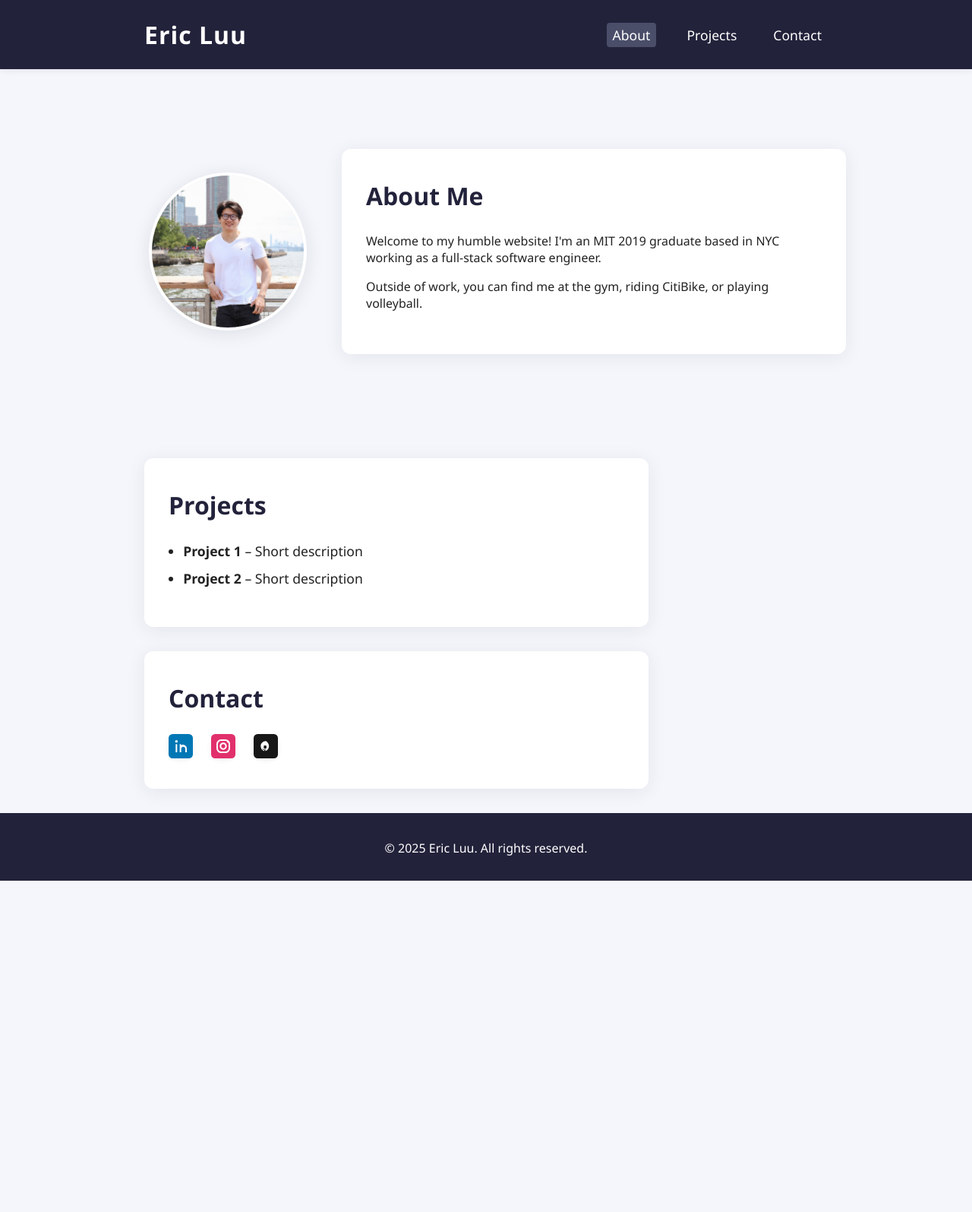
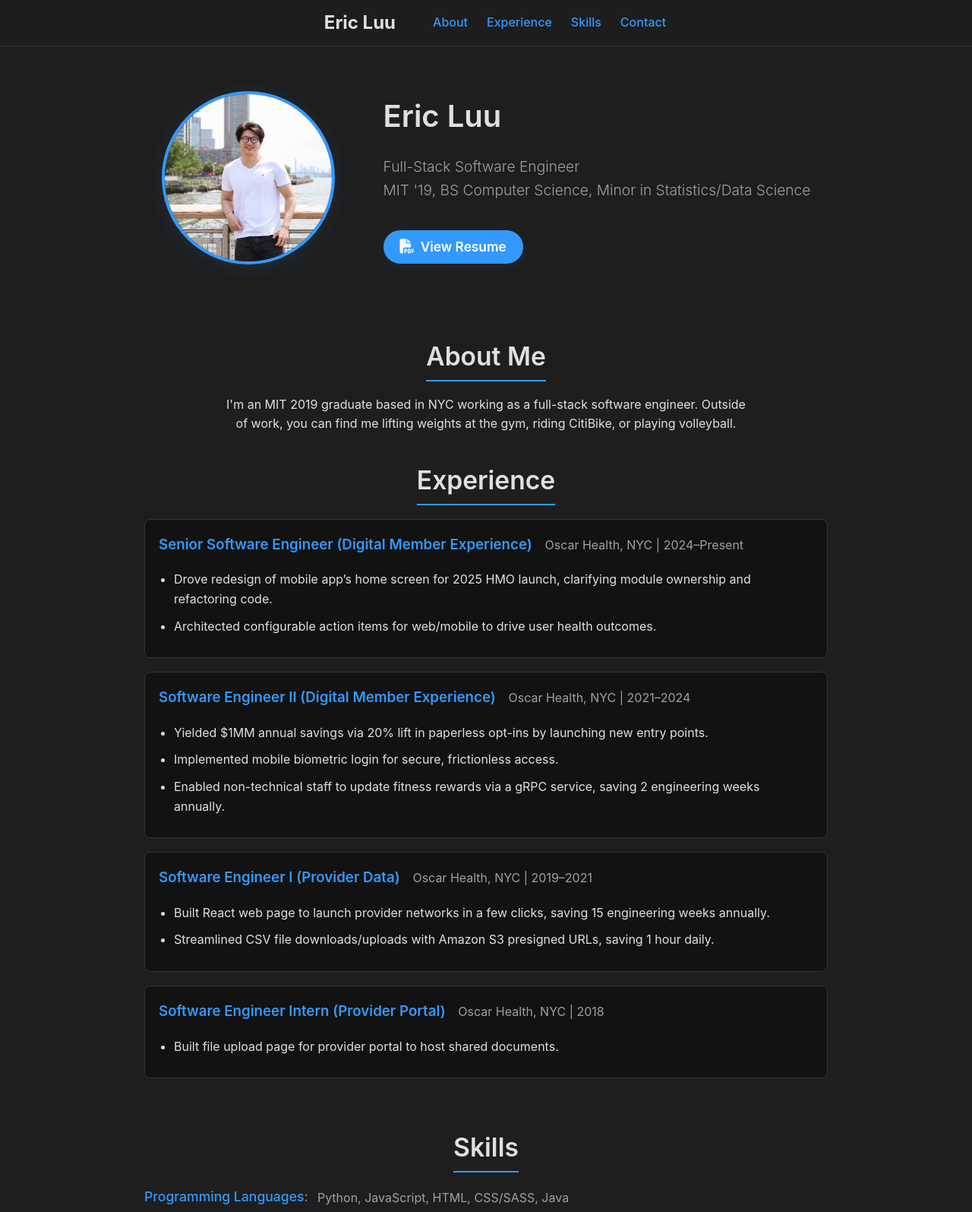
Before and after one commit to ericluu212/ericluu212, a plain HTML site: page index.html in a window 1280 px wide. Shown: the top 1595 px of the page at 76% size. Before the commit the page ends 1159 px from the top, so only its background shows below. Drawn offline with Linux system fonts and the light colour scheme.

Commit message:
Redesign personal website and add link to resume PDF

```diff
--- a/css/styles.css
+++ b/css/styles.css
@@ -1,196 +1,363 @@
-/* Make Projects and Contact sections match About section width */
-.full-width-section {
-    max-width: 900px;
-    margin: 0 auto;
-    padding: 0 1.5rem;
-}
-/* About section flex layout */
-.about-flex {
-    display: flex;
-    align-items: center;
-    justify-content: center;
-    gap: 2.5rem;
-    min-height: 60vh;
+/* General Setup */
+:root {
+    --bg-color: #121212;
+    --surface-color: #1e1e1e;
+    --primary-text-color: #e0e0e0;
+    --secondary-text-color: #a0a0a0;
+    --accent-color: #3399ff;
+    --accent-hover-color: #57b0ff;
 }
 
-.about-img-col {
-    flex: 0 0 220px;
-    display: flex;
-    align-items: center;
-    justify-content: center;
+html {
+    scroll-behavior: smooth;
 }
 
-.profile-photo {
-    width: 200px;
-    height: 200px;
-    object-fit: cover;
-    border-radius: 50%;
-    box-shadow: 0 4px 24px rgba(34,34,59,0.10);
-    border: 4px solid #fff;
-    background: #eee;
-}
-
-.about-card-col {
-    flex: 1 1 350px;
-    min-width: 0;
-}
-
-@media (max-width: 800px) {
-    .about-flex {
-        flex-direction: column;
-        gap: 1.5rem;
-    }
-    .about-img-col {
-        margin-bottom: 1rem;
-    }
-    .profile-photo {
-        width: 140px;
-        height: 140px;
-    }
-}
-/* Social Icons */
-.social-icons {
-    display: flex;
-    gap: 1.5rem;
-    margin-top: 1.5rem;
-}
-
-.social-icons a {
-    display: inline-flex;
-    align-items: center;
-    transition: transform 0.15s, box-shadow 0.15s;
-    border-radius: 50%;
-    box-shadow: 0 2px 8px rgba(34,34,59,0.08);
-}
-
-.social-icons a:hover {
-    transform: translateY(-4px) scale(1.08);
-    box-shadow: 0 6px 16px rgba(34,34,59,0.15);
-}
-/* styles.css - Basic starter styles for your personal website */
-
 body {
-    font-family: 'Segoe UI', 'Roboto', Arial, sans-serif;
+    font-family: -apple-system, BlinkMacSystemFont, 'Segoe UI', Roboto, Helvetica, Arial, sans-serif;
     margin: 0;
-    padding: 0;
-    background: #f4f6fb;
-    color: #222;
-    min-height: 100vh;
-    display: flex;
-    flex-direction: column;
-}
-
-header {
-    background: #22223b;
-    color: #fff;
-    box-shadow: 0 2px 8px rgba(34,34,59,0.08);
-    position: sticky;
-    top: 0;
-    z-index: 100;
+    padding-top: 56px;
+    /* Space for the fixed header */
+    background-color: var(--surface-color);
+    color: var(--primary-text-color);
+    line-height: 1.6;
 }
 
 .container {
     max-width: 900px;
     margin: 0 auto;
-    padding: 0 1.5rem;
+    padding: 0 12px;
+}
+
+h1,
+h2,
+h3,
+h4 {
+    color: var(--primary-text-color);
+    font-weight: 600;
+}
+
+h2 {
+    font-size: 2.1rem;
+    margin-bottom: 18px;
+    margin-top: 0;
+    text-align: center;
+    border-bottom: 2px solid var(--accent-color);
+    padding-bottom: 4px;
+    display: inline-block;
 }
 
 section {
-    scroll-margin-top: 90px;
+    padding: 16px 0 18px 0;
+    text-align: center;
+    background-color: var(--surface-color);
 }
 
-.nav-container {
+a {
+    color: var(--accent-color);
+    text-decoration: none;
+    transition: color 0.3s ease;
+}
+
+a:hover {
+    color: var(--accent-hover-color);
+}
+
+/* Header */
+#main-header {
+    background-color: rgba(30, 30, 30, 0.85);
+    backdrop-filter: blur(10px);
+    border-bottom: 1px solid #333;
+    position: fixed;
+    top: 0;
+    left: 0;
+    width: 100%;
+    height: 60px;
+    z-index: 1000;
     display: flex;
     align-items: center;
-    justify-content: space-between;
-    padding: 1.5rem 0;
 }
 
-.logo {
-    font-size: 2rem;
-    font-weight: 700;
-    letter-spacing: 1px;
+#main-header .header-content {
+    display: flex;
+    justify-content: space-between;
+    align-items: center;
+    height: 100%;
+    width: 100%;
+    max-width: 900px;
+    margin: 0 auto;
+    padding: 0 12px;
+}
+
+#main-header .logo {
+    font-weight: bold;
+    font-size: 1.5rem;
+    color: var(--primary-text-color);
+    display: flex;
+    align-items: center;
+    height: 60px;
+}
+
+#main-header nav {
+    display: flex;
+    align-items: center;
+    height: 60px;
+}
+
+#main-header nav a {
+    margin-left: 25px;
+    font-size: 1rem;
+    font-weight: 500;
+    vertical-align: middle;
+    display: flex;
+    align-items: center;
+    height: 60px;
+}
+
+/* Hero Section */
+#hero {
+    padding-top: 48px;
+    padding-bottom: 48px;
+}
+
+.profile-photo {
+    width: 180px;
+    height: 180px;
+    border-radius: 50%;
+    object-fit: cover;
+    border: 4px solid var(--accent-color);
+    margin-bottom: 20px;
+}
+
+.profile-photo-large {
+    width: 220px;
+    height: 220px;
+    border-radius: 50%;
+    object-fit: cover;
+    border: 4px solid var(--accent-color);
+    margin-bottom: 0;
+    margin-right: 32px;
+    box-shadow: 0 4px 24px rgba(51, 153, 255, 0.12);
+}
+
+.hero-flex {
+    display: flex;
+    align-items: center;
+    justify-content: center;
+    gap: 32px;
+    flex-wrap: wrap;
+}
+
+.hero-info {
+    text-align: left;
+}
+
+#hero h1 {
+    font-size: 2.5rem;
+    margin: 0 0 8px 0;
+}
+
+#hero .subtitle {
+    font-size: 1.2rem;
+    color: var(--secondary-text-color);
+    font-weight: 300;
+}
+
+.hero-resume-btn {
+    display: inline-flex;
+    align-items: center;
+    gap: 8px;
+    margin-top: 18px;
+    padding: 8px 22px;
+    font-size: 1.08rem;
+    font-weight: 600;
+    color: #fff;
+    background: var(--accent-color);
+    border: none;
+    border-radius: 22px;
+    box-shadow: 0 2px 12px rgba(51, 153, 255, 0.10);
+    text-decoration: none;
+    transition: background 0.2s, color 0.2s;
+}
+
+.hero-resume-btn:hover {
+    background: var(--accent-hover-color);
+    color: #fff;
+    text-decoration: none;
+}
+
+.hero-resume-btn .fa-file-pdf {
+    font-size: 1.2rem;
+    vertical-align: middle;
+    color: #fff;
+}
+
+/* About Section */
+#about {
+    padding-top: 12px !important;
+}
+
+#about p {
+    max-width: 700px;
+    margin: 0 auto;
+    font-size: 1rem;
+}
+
+/* Experience Section */
+#experience .job {
+    background-color: var(--bg-color);
+    border: 1px solid #333;
+    padding: 18px;
+    margin-bottom: 18px;
+    border-radius: 8px;
+    text-align: left;
+}
+
+#experience h3 {
+    margin-top: 0;
+    color: var(--accent-color);
+}
+
+#experience .company-info {
+    font-style: italic;
+    color: var(--secondary-text-color);
+    margin-bottom: 15px;
+}
+
+#experience ul {
+    padding-left: 20px;
     margin: 0;
 }
 
-.nav-list {
-    list-style: none;
-    display: flex;
-    gap: 2rem;
-    margin: 0;
-    padding: 0;
+#experience li {
+    margin-bottom: 10px;
 }
 
-.nav-list a {
-    color: #fff;
-    text-decoration: none;
-    font-weight: 500;
-    font-size: 1.1rem;
-    padding: 0.25rem 0.5rem;
-    border-radius: 4px;
-    transition: background 0.2s;
+.job-dates {
+    font-size: 1rem;
+    color: var(--secondary-text-color);
+    font-weight: 400;
+    margin-left: 12px;
+    white-space: nowrap;
 }
 
-.nav-list a.active,
-.nav-list a:hover {
-    background: #4a4e69;
+/* Skills Section */
+#skills {
+    padding-top: 12px !important;
 }
 
-main {
-    flex: 1 0 auto;
-    display: block;
-    min-height: 60vh;
+#skills .skill-category {
+    margin-bottom: 12px;
+    text-align: center;
 }
 
-.card {
-    background: #fff;
-    border-radius: 12px;
-    box-shadow: 0 4px 24px rgba(34,34,59,0.08);
-    padding: 2.5rem 2rem;
+#skills h4 {
+    font-size: 1.1rem;
+    color: var(--accent-color);
+    margin-bottom: 3px;
+}
+
+#skills p {
     max-width: 600px;
-    width: 100%;
-    margin: 2rem 0;
+    margin: 0 auto;
+    color: var(--secondary-text-color);
+}
+
+.skill-inline {
+    display: flex;
+    align-items: center;
+    justify-content: flex-start;
+    gap: 12px;
+    margin-bottom: 10px;
     text-align: left;
 }
 
-.card h2 {
-    margin-top: 0;
-    color: #22223b;
-    font-size: 2rem;
+.skill-inline h4 {
+    margin: 0;
+    font-size: 1.1rem;
+    color: var(--accent-color);
+    font-weight: 500;
 }
 
-.card ul {
-    text-align: left;
-    margin: 1.5rem 0 0 0;
-    padding-left: 1.2rem;
+.skill-inline span {
+    color: var(--secondary-text-color);
+    font-size: 1rem;
 }
 
-.card li {
-    margin-bottom: 0.75rem;
-    font-size: 1.1rem;
+/* Education Section */
+/* Education section removed, now merged into hero */
+
+/* Footer / Contact */
+#contact {
+    background-color: var(--surface-color);
+    text-align: center;
+    padding: 18px 0 12px 0;
 }
 
-footer {
-    background: #22223b;
-    color: #fff;
-    text-align: center;
-    padding: 1.2rem 0 1rem 0;
-    font-size: 1rem;
-    margin-top: auto;
+#contact h2 {
+    border-bottom: none;
 }
 
-@media (max-width: 600px) {
-    .container, .card {
-        padding: 1rem;
+.social-links {
+    margin: 20px 0;
+}
+
+.social-links a {
+    font-size: 2rem;
+    margin: 0 15px;
+}
+
+.copyright {
+    font-size: 0.9rem;
+    color: var(--secondary-text-color);
+    margin-top: 30px;
+}
+
+.contact-title {
+    border-bottom: 2px solid var(--accent-color);
+    padding-bottom: 4px;
+    display: inline-block;
+    font-size: 2.1rem;
+    margin-bottom: 18px;
+    margin-top: 0;
+    text-align: center;
+    color: var(--primary-text-color);
+}
+
+/* Remove unused resume-link, resume-nav-link, and section-divider styles */
+
+/* Responsive Design */
+@media (max-width: 768px) {
+    body {
+        padding-top: 50px;
     }
-    .nav-container {
-        flex-direction: column;
-        gap: 1rem;
+
+    h2 {
+        font-size: 2rem;
     }
-    .logo {
-        font-size: 1.5rem;
+
+    #main-header {
+        height: 50px;
     }
-    .card h2 {
-        font-size: 1.3rem;
+
+    #main-header .logo {
+        font-size: 1.2rem;
+    }
+
+    #main-header nav a {
+        margin-left: 15px;
+        font-size: 0.9rem;
+    }
+
+    .profile-photo {
+        width: 150px;
+        height: 150px;
+    }
+
+    #hero h1 {
+        font-size: 2.5rem;
+    }
+
+    #hero .subtitle {
+        font-size: 1.2rem;
     }
 }
--- a/index.html
+++ b/index.html
@@ -1,83 +1,188 @@
 <!DOCTYPE html>
 <html lang="en">
   <head>
-    <meta charset="UTF-8">
-    <meta name="viewport" content="width=device-width, initial-scale=1.0">
-    <meta name="description" content="Personal website for a software engineer. Portfolio, projects, and contact information.">
+    <meta charset="UTF-8" />
+    <meta name="viewport" content="width=device-width, initial-scale=1.0" />
     <title>Eric Luu | Software Engineer</title>
-    <link rel="stylesheet" href="css/styles.css">
+    <link rel="stylesheet" href="css/styles.css" />
+    <link
+      rel="stylesheet"
+      href="https://cdnjs.cloudflare.com/ajax/libs/font-awesome/6.5.2/css/all.min.css"
+    />
   </head>
   <body>
-    <header>
-        <div class="container nav-container">
-            <h1 class="logo">Eric Luu</h1>
+    <header id="main-header">
+      <div class="container">
+        <div class="header-content">
+          <div class="logo">Eric Luu</div>
           <nav>
-                <ul class="nav-list">
-                    <li><a href="#about" class="active">About</a></li>
-                    <li><a href="#projects">Projects</a></li>
-                    <li><a href="#contact">Contact</a></li>
-                </ul>
+            <a href="#about">About</a>
+            <a href="#experience">Experience</a>
+            <a href="#skills">Skills</a>
+            <a href="#contact">Contact</a>
           </nav>
         </div>
+      </div>
     </header>
+
     <main>
-        <section id="about" class="container about-flex">
-            <div class="about-img-col">
-                <img src="images/smiling.JPG" alt="Eric Luu smiling" class="profile-photo">
-            </div>
-            <div class="about-card-col">
-                <div class="card">
-                    <h2>About Me</h2>
-                    <p>Welcome to my humble website! I'm an MIT 2019 graduate based in NYC working as a full-stack software engineer.</p>
-                    <p>Outside of work, you can find me at the gym, riding CitiBike, or playing volleyball.</p>
-                </div>
-            </div>
-        </section>
-        <section id="projects" class="full-width-section">
-            <div class="card">
-                <h2>Projects</h2>
-                <ul>
-                    <li><strong>Project 1</strong> – Short description</li>
-                    <li><strong>Project 2</strong> – Short description</li>
-                </ul>
-            </div>
-        </section>
-        <section id="contact" class="full-width-section">
-            <div class="card">
-                <h2>Contact</h2>
-                <!-- <p>Email: <a href="mailto:ericluu212@gmail.com">ericluu212@gmail.com</a></p> -->
-                <div class="social-icons">
-                    <a href="https://www.linkedin.com/in/eric-luu/" target="_blank" rel="noopener" aria-label="LinkedIn">
-                        <svg width="32" height="32" viewBox="0 0 24 24" fill="none" xmlns="http://www.w3.org/2000/svg">
-                            <rect width="24" height="24" rx="4" fill="#0077B5"/>
-                            <path d="M7.75 8.5C8.44036 8.5 9 7.94036 9 7.25C9 6.55964 8.44036 6 7.75 6C7.05964 6 6.5 6.55964 6.5 7.25C6.5 7.94036 7.05964 8.5 7.75 8.5Z" fill="white"/>
-                            <path d="M8.5 10H7V18H8.5V10Z" fill="white"/>
-                            <path d="M12.5 10H11V18H12.5V14.5C12.5 13.3954 13.3954 12.5 14.5 12.5C15.6046 12.5 16.5 13.3954 16.5 14.5V18H18V14.25C18 12.1789 16.0711 10.5 14 10.5C13.3674 10.5 12.7674 10.6844 12.25 11.0122V10Z" fill="white"/>
-                        </svg>
-                    </a>
-                    <a href="https://www.instagram.com/figurepoint09" target="_blank" rel="noopener" aria-label="Instagram">
-                        <svg width="32" height="32" viewBox="0 0 24 24" fill="none" xmlns="http://www.w3.org/2000/svg">
-                            <rect width="24" height="24" rx="4" fill="#E1306C"/>
-                            <path d="M12 8.5C10.067 8.5 8.5 10.067 8.5 12C8.5 13.933 10.067 15.5 12 15.5C13.933 15.5 15.5 13.933 15.5 12C15.5 10.067 13.933 8.5 12 8.5ZM12 14C10.8954 14 10 13.1046 10 12C10 10.8954 10.8954 10 12 10C13.1046 10 14 10.8954 14 12C14 13.1046 13.1046 14 12 14Z" fill="white"/>
-                            <circle cx="16.5" cy="7.5" r="1" fill="white"/>
-                            <rect x="6" y="6" width="12" height="12" rx="4" stroke="white" stroke-width="1.5"/>
-                        </svg>
-                    </a>
-                    <a href="https://github.com/ericluu212" target="_blank" rel="noopener" aria-label="GitHub">
-                        <svg width="32" height="32" viewBox="0 0 24 24" fill="none" xmlns="http://www.w3.org/2000/svg">
-                            <rect width="24" height="24" rx="4" fill="#181717"/>
-                            <path d="M12 7C9.23858 7 7 9.23858 7 12C7 14.2091 8.34315 16.0312 10.2071 16.7071C10.4571 16.7571 10.5523 16.6046 10.5523 16.4712C10.5523 16.3536 10.5482 16.0482 10.5461 15.6466C9.5 15.8682 9.25 15.1182 9.25 15.1182C9.04545 14.5909 8.75 14.4545 8.75 14.4545C8.29545 14.1591 8.78409 14.1659 8.78409 14.1659C9.28409 14.2045 9.54545 14.7045 9.54545 14.7045C10 15.5455 10.7955 15.2955 11.0909 15.1591C11.1364 14.8636 11.25 14.6818 11.375 14.5682C10.6364 14.4545 9.86364 14.1818 9.86364 12.9773C9.86364 12.6364 9.97727 12.3636 10.1818 12.1591C10.1364 12.0455 10.0455 11.7045 10.2273 11.2045C10.2273 11.2045 10.4773 11.1136 10.5455 11.3636C10.7955 11.2955 11.0682 11.2727 11.3409 11.2727C11.6136 11.2727 11.8864 11.2955 12.1364 11.3636C12.2045 11.1136 12.4545 11.2045 12.4545 11.2045C12.6364 11.7045 12.5455 12.0455 12.5 12.1591C12.7045 12.3636 12.8182 12.6364 12.8182 12.9773C12.8182 14.1864 12.0455 14.4545 11.3068 14.5682C11.4545 14.7045 11.5909 14.9545 11.5909 15.3409C11.5909 15.8636 11.5864 16.2955 11.5864 16.4712C11.5864 16.6046 11.6818 16.7591 11.9318 16.7071C13.7955 16.0312 15.1364 14.2091 15.1364 12C15.1364 9.23858 12.8978 7 12 7Z" fill="white"/>
-                        </svg>
+      <section>
+        <div class="container hero-flex" id="hero">
+          <img
+            src="assets/smiling.JPG"
+            alt="Eric Luu smiling"
+            class="profile-photo-large"
+          />
+          <div class="hero-info">
+            <h1>Eric Luu</h1>
+            <p class="subtitle">
+              Full-Stack Software Engineer<br />
+              MIT '19, BS Computer Science, Minor in Statistics/Data Science
+            </p>
+            <a
+              href="assets/eric_luu_resume.pdf"
+              target="_blank"
+              class="hero-resume-btn"
+              aria-label="Resume"
+            >
+              <i class="fas fa-file-pdf"></i> View Resume
             </a>
           </div>
         </div>
       </section>
+
+      <section>
+        <div class="container" id="about">
+          <h2>About Me</h2>
+          <p>
+            I'm an MIT 2019 graduate based in NYC working as a full-stack
+            software engineer. Outside of work, you can find me lifting weights
+            at the gym, riding CitiBike, or playing volleyball.
+          </p>
+        </div>
+      </section>
+
+      <section>
+        <div class="container" id="experience">
+          <h2>Experience</h2>
+          <div class="job">
+            <h3>
+              Senior Software Engineer (Digital Member Experience)
+              <span class="job-dates">Oscar Health, NYC | 2024–Present</span>
+            </h3>
+            <ul>
+              <li>
+                Drove redesign of mobile app’s home screen for 2025 HMO launch,
+                clarifying module ownership and refactoring code.
+              </li>
+              <li>
+                Architected configurable action items for web/mobile to drive
+                user health outcomes.
+              </li>
+            </ul>
+          </div>
+          <div class="job">
+            <h3>
+              Software Engineer II (Digital Member Experience)
+              <span class="job-dates">Oscar Health, NYC | 2021–2024</span>
+            </h3>
+            <ul>
+              <li>
+                Yielded $1MM annual savings via 20% lift in paperless opt-ins by
+                launching new entry points.
+              </li>
+              <li>
+                Implemented mobile biometric login for secure, frictionless
+                access.
+              </li>
+              <li>
+                Enabled non-technical staff to update fitness rewards via a gRPC
+                service, saving 2 engineering weeks annually.
+              </li>
+            </ul>
+          </div>
+          <div class="job">
+            <h3>
+              Software Engineer I (Provider Data)
+              <span class="job-dates">Oscar Health, NYC | 2019–2021</span>
+            </h3>
+            <ul>
+              <li>
+                Built React web page to launch provider networks in a few
+                clicks, saving 15 engineering weeks annually.
+              </li>
+              <li>
+                Streamlined CSV file downloads/uploads with Amazon S3 presigned
+                URLs, saving 1 hour daily.
+              </li>
+            </ul>
+          </div>
+          <div class="job">
+            <h3>
+              Software Engineer Intern (Provider Portal)
+              <span class="job-dates">Oscar Health, NYC | 2018</span>
+            </h3>
+            <ul>
+              <li>
+                Built file upload page for provider portal to host shared
+                documents.
+              </li>
+            </ul>
+          </div>
+        </div>
+      </section>
+
+      <section>
+        <div class="container" id="skills">
+          <h2>Skills</h2>
+          <div class="skill-category skill-inline">
+            <h4>Programming Languages:</h4>
+            <span>Python, JavaScript, HTML, CSS/SASS, Java</span>
+          </div>
+          <div class="skill-category skill-inline">
+            <h4>Libraries & Frameworks:</h4>
+            <span
+              >React, React Native, Flask, Jest, React Testing Library,
+              Flow</span
+            >
+          </div>
+          <div class="skill-category skill-inline">
+            <h4>Infrastructure:</h4>
+            <span
+              >Kubernetes, MySQL, PostgreSQL, Prometheus, Grafana, PagerDuty,
+              Raygun, Aurora</span
+            >
+          </div>
+        </div>
+      </section>
+
+      <!-- Education section merged into hero subtitle -->
     </main>
     <footer>
-        <div class="container">
-            <p>&copy; 2025 Eric Luu. All rights reserved.</p>
+      <div class="container" id="contact">
+        <h2 class="contact-title">Get In Touch</h2>
+        <div class="social-links">
+          <a
+            href="https://github.com/ericluu212"
+            target="_blank"
+            aria-label="GitHub"
+            ><i class="fab fa-github"></i
+          ></a>
+          <a
+            href="https://www.linkedin.com/in/eric-luu/"
+            target="_blank"
+            aria-label="LinkedIn"
+            ><i class="fab fa-linkedin"></i
+          ></a>
+          <a
+            href="https://www.instagram.com/figurepoint09"
+            target="_blank"
+            aria-label="Instagram"
+            ><i class="fab fa-instagram"></i
+          ></a>
+        </div>
+        <p class="copyright">&copy; 2025 Eric Luu. All Rights Reserved.</p>
       </div>
     </footer>
-    <script src="js/main.js"></script>
   </body>
 </html>
--- a/js/main.js
+++ /dev/null
@@ -1,12 +0,0 @@
-// main.js - Add interactivity to your personal website here
-
-// Example: Smooth scroll for navigation links
-
-document.querySelectorAll('a[href^="#"]').forEach(anchor => {
-    anchor.addEventListener('click', function (e) {
-        e.preventDefault();
-        document.querySelector(this.getAttribute('href')).scrollIntoView({
-            behavior: 'smooth'
-        });
-    });
-});
```
Also changed, not shown: assets/smiling.JPG (renamed from images/smiling.JPG), 1 other file. Lines whose indentation alone changed are shown as unchanged.
